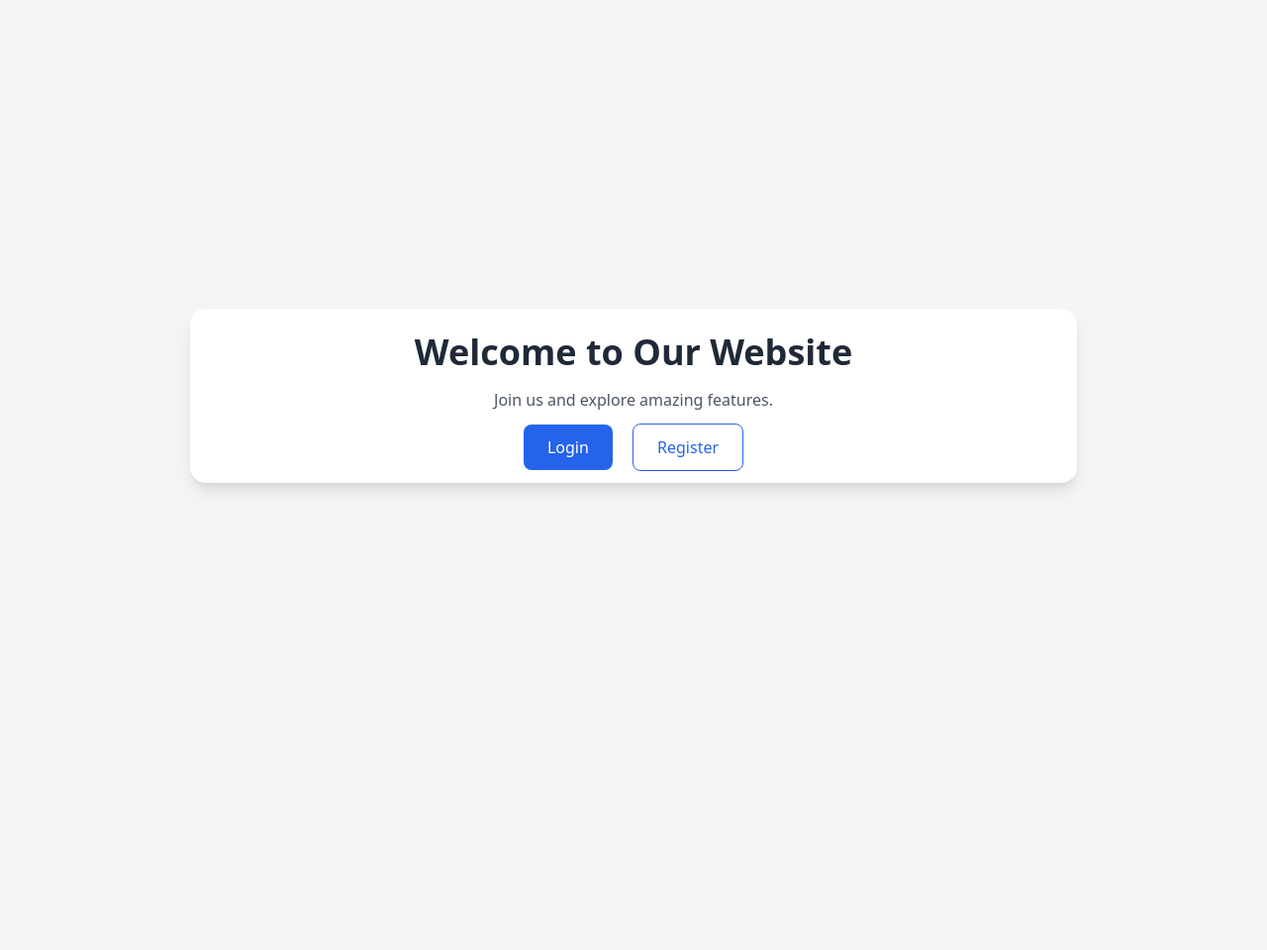
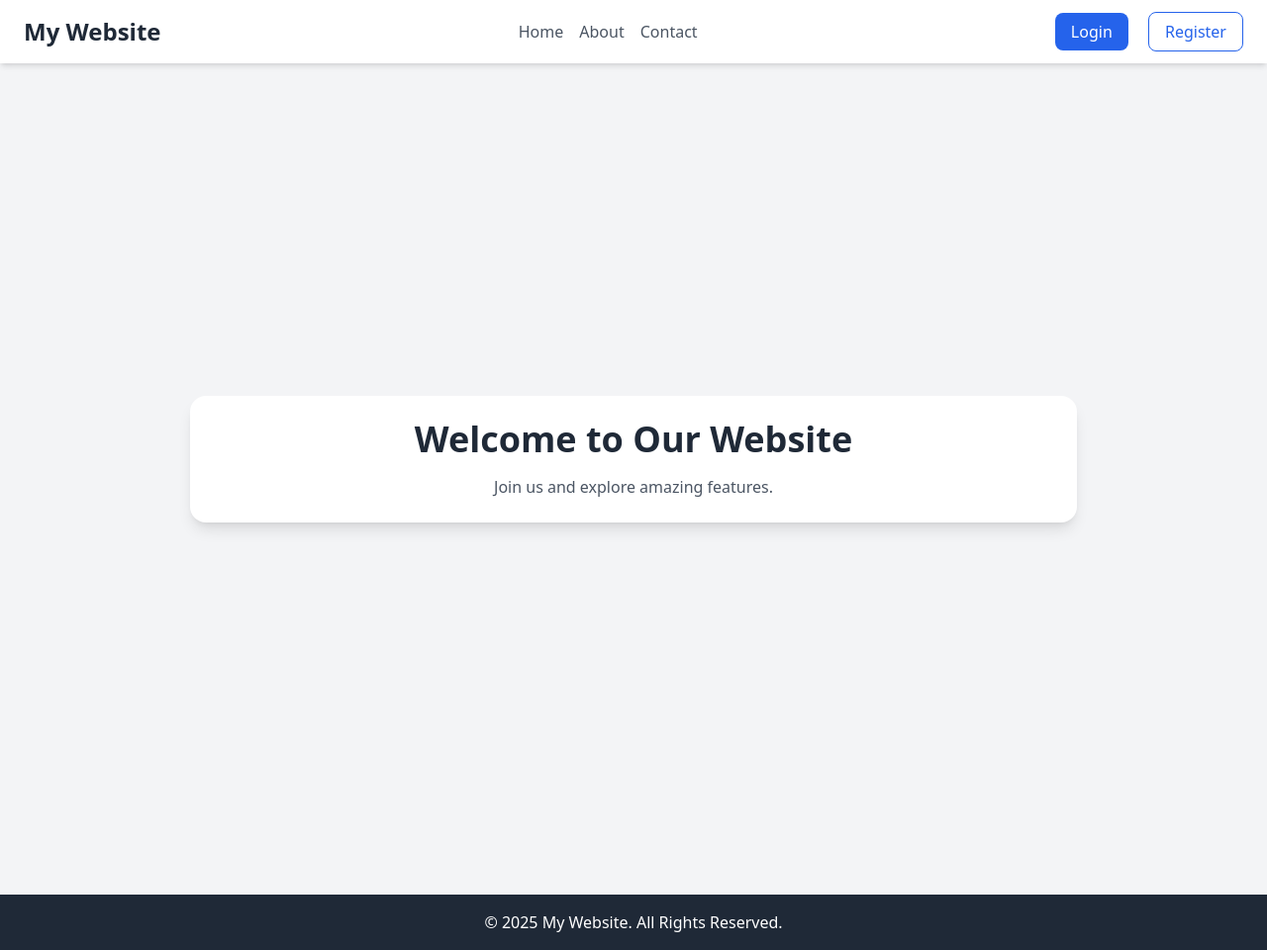
Before and after one commit to HesamMalekiParast/LoginAndRegisterDjango, a Django app: page / in a window 1280 px wide. Shown: the whole page at 99% size. Before the commit the page ends 495 px from the top, so only its background shows below. Run offline with Django 4.2, Linux system fonts and the light colour scheme; some libraries are stand-ins or nearby versions.

Commit message:
initial commit

```diff
--- a/home/templates/home.html
+++ b/home/templates/home.html
@@ -1,20 +1,10 @@
-<!DOCTYPE html>
-<html lang="en">
-<head>
-    <meta charset="UTF-8">
-    <meta name="viewport" content="width=device-width, initial-scale=1.0">
-    <title>Home Page</title>
-    <script src="https://cdn.tailwindcss.com"></script>
-</head>
-<body class="flex items-center justify-center min-h-screen bg-gray-100">
-    <div class="w-full max-w-4xl p-6 text-center bg-white shadow-lg rounded-2xl">
-        <h1 class="text-4xl font-bold text-gray-800">Welcome to Our Website</h1>
-        <p class="mt-4 text-gray-600">Join us and explore amazing features.</p>
+{% extends 'base.html' %}
 
-        <div class="mt-6 space-x-4">
-            <a href="{% url 'login' %}" class="px-6 py-3 text-white bg-blue-600 rounded-lg hover:bg-blue-700">Login</a>
-            <a href="{% url 'register' %}" class="px-6 py-3 text-blue-600 border border-blue-600 rounded-lg hover:bg-blue-600 hover:text-white">Register</a>
-        </div>
-    </div>
-</body>
-</html>
+{% block title %}Home - My Django Project{% endblock %}
+
+{% block content %}
+<div class="w-full max-w-4xl p-6 text-center bg-white shadow-lg rounded-2xl">
+    <h1 class="text-4xl font-bold text-gray-800">Welcome to Our Website</h1>
+    <p class="mt-4 text-gray-600">Join us and explore amazing features.</p>
+</div>
+{% endblock %}
--- a/home/urls.py
+++ b/home/urls.py
@@ -1,7 +1,10 @@
 from django.urls import path
 from django.views.generic import TemplateView
+from .views import about_view, contact_view
 
 
 urlpatterns = [
     path('', TemplateView.as_view(template_name="home.html"), name='home'),
+    path('about/', about_view, name='about'),
+    path('about/', contact_view, name='contact' ),
 ]
--- a/src/settings.py
+++ b/src/settings.py
@@ -127,3 +127,6 @@ DEFAULT_AUTO_FIELD = 'django.db.models.BigAutoField'
 
 
 AUTH_USER_MODEL = 'accounts.CustomUser'
+
+# Redirect after logout (optional)
+LOGOUT_REDIRECT_URL = '/'  # Or you can set this to '/accounts/login/' or other URL of your choice
--- a/src/urls.py
+++ b/src/urls.py
@@ -16,9 +16,11 @@ Including another URLconf
 """
 from django.contrib import admin
 from django.urls import path, include
+from django.contrib.auth.views import LogoutView
 
 urlpatterns = [
     path('admin/', admin.site.urls),
     path('', include('home.urls'), name='home'),
+    path('accounts/logout/', LogoutView.as_view(), name='logout'),
     path('accounts/', include('accounts.urls'), name='accounts'),
 ]
--- a/templates/base.html
+++ b/templates/base.html
@@ -2,9 +2,27 @@
 <html lang="en">
 <head>
     <meta charset="UTF-8">
-    <title>Title</title>
+    <meta name="viewport" content="width=device-width, initial-scale=1.0">
+    <title>{% block title %}My Django Project{% endblock %}</title>
+
+    <!-- Tailwind CSS -->
+    <script src="https://cdn.tailwindcss.com"></script>
+
+    {% block extra_head %}{% endblock %}
 </head>
-<body>
+<body class="bg-gray-100">
 
+    <!-- Header -->
+    {% include 'header.html' %}
+
+    <!-- Main Content -->
+    <main class="flex items-center justify-center min-h-screen">
+        {% block content %}{% endblock %}
+    </main>
+
+    <!-- Footer -->
+    {% include 'footer.html' %}
+
+    {% block extra_scripts %}{% endblock %}
 </body>
 </html>
--- a/templates/footer.html
+++ b/templates/footer.html
@@ -1,10 +1,3 @@
-<!DOCTYPE html>
-<html lang="en">
-<head>
-    <meta charset="UTF-8">
-    <title>Title</title>
-</head>
-<body>
-
-</body>
-</html>
+<footer class="w-full bg-gray-800 text-white text-center py-4 mt-10">
+    <p>&copy; 2025 My Website. All Rights Reserved.</p>
+</footer>
--- a/templates/header.html
+++ b/templates/header.html
@@ -1,10 +1,23 @@
-<!DOCTYPE html>
-<html lang="en">
-<head>
-    <meta charset="UTF-8">
-    <title>Title</title>
-</head>
-<body>
+<header class="w-full bg-white shadow-md py-4">
+    <div class="container mx-auto flex justify-between items-center px-6">
+        <h1 class="text-2xl font-bold text-gray-800">My Website</h1>
 
-</body>
-</html>
+        <nav>
+            <ul class="flex space-x-4">
+                <li><a href="{% url 'home' %}" class="text-gray-600 hover:text-gray-900">Home</a></li>
+                <li><a href="{% url 'about' %}" class="text-gray-600 hover:text-gray-900">About</a></li>
+                <li><a href="{% url 'contact' %}" class="text-gray-600 hover:text-gray-900">Contact</a></li>
+            </ul>
+        </nav>
+
+        <div class="space-x-4">
+            {% if user.is_authenticated %}
+                <span class="text-gray-600">Hello, {{ user.username }}</span>
+                <a href="{% url 'logout' %}" class="px-4 py-2 text-white bg-red-600 rounded-lg hover:bg-red-700">Logout</a>
+            {% else %}
+                <a href="{% url 'login' %}" class="px-4 py-2 text-white bg-blue-600 rounded-lg hover:bg-blue-700">Login</a>
+                <a href="{% url 'register' %}" class="px-4 py-2 text-blue-600 border border-blue-600 rounded-lg hover:bg-blue-600 hover:text-white">Register</a>
+            {% endif %}
+        </div>
+    </div>
+</header>
```
Also changed, not shown: accounts/admin.py (+10 -8 lines), accounts/managers.py (added, +27 -0 lines), accounts/models.py (+12 -31 lines), home/templates/about.html (added, +10 -0 lines), home/views.py (+8 -0 lines).
